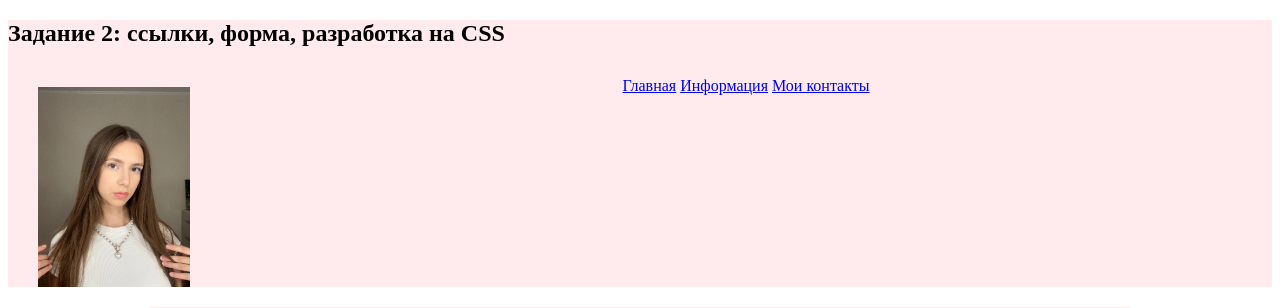
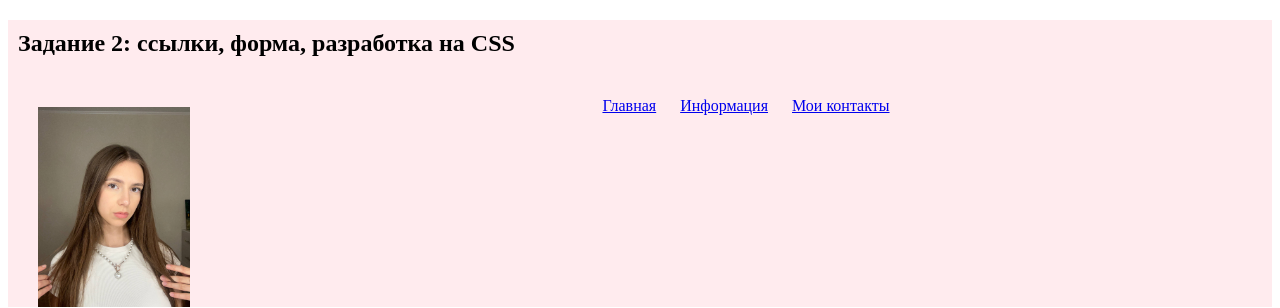
Before and after one commit to s0196071/s0196071.github.io, a PHP site: page / in a window 1280 px wide. Shown: the top 308 px of the page. Run offline with PHP 8.4, Linux system fonts and the light colour scheme.

Commit message:
Update basecss.css

```diff
--- a/basecss.css
+++ b/basecss.css
@@ -14,6 +14,12 @@ nav {
     height: 200px;
     margin: 10px;
     float: left;
+}
+.ots{
+    margin: 10px;
+}
+#name{
+    padding: 10px;
 }
 #menu {
     text-align: center;
```
